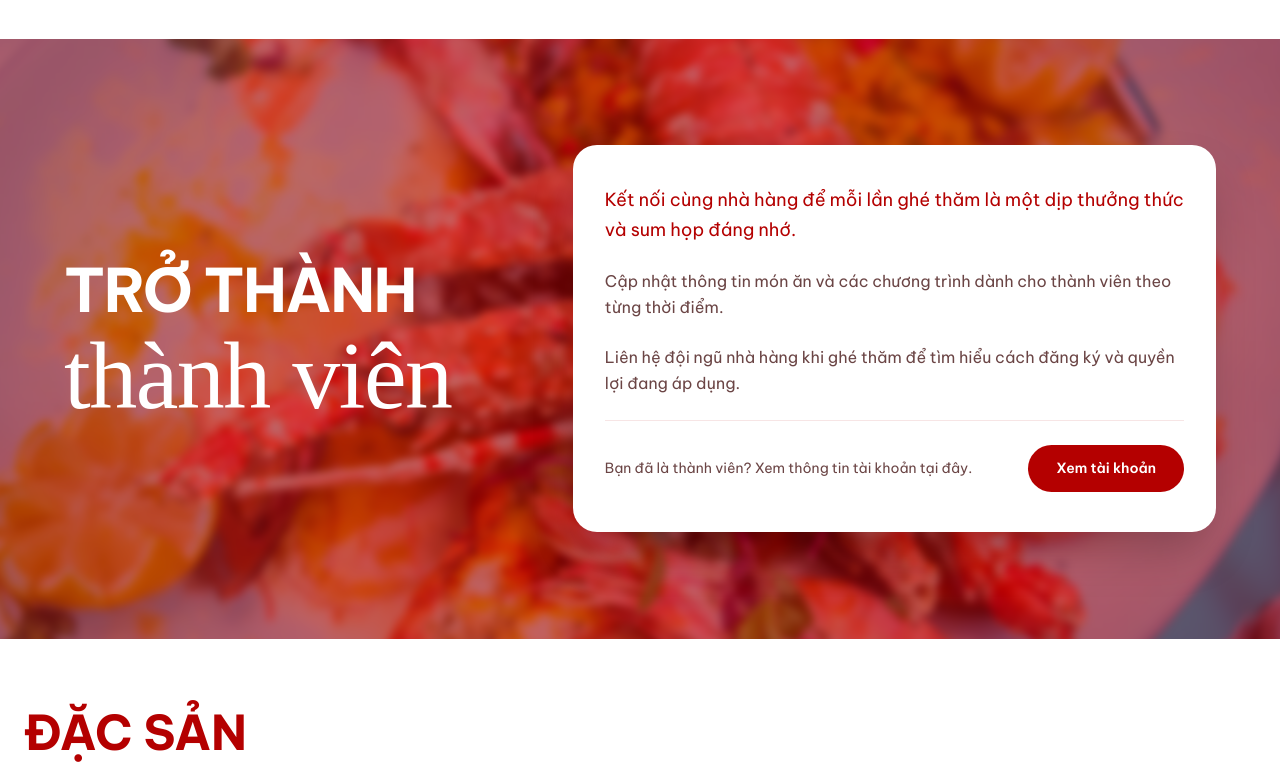
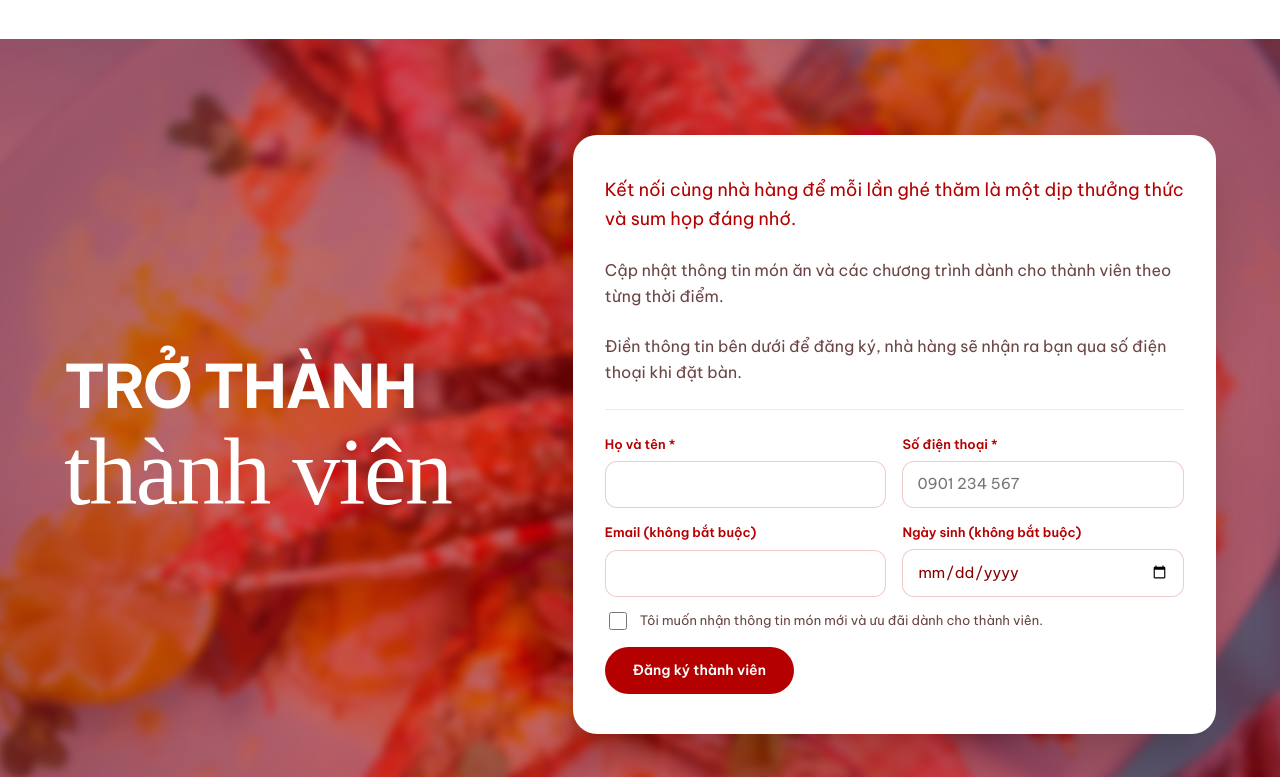
Before and after one commit to Vertex-Organization/restosphere_fe_web, a React (Vite) app: page / in a window 1280 px wide. Shown: the part 3340-4117 px from the top of the page. Built offline with nearby package versions, Linux system fonts and the light colour scheme; no server answers; a web font is replaced by a local one.

Commit message:
feat(home): replace the external member link with an on-site signup form

```diff
--- /dev/null
+++ b/src/api/customers/service.ts
@@ -0,0 +1,30 @@
+import { ApiError, apiRequest } from '../client'
+
+export interface MemberRegistration {
+  fullName: string
+  phone: string
+  email?: string
+  birthday?: string
+  marketingConsent: boolean
+}
+
+export interface Member extends MemberRegistration {
+  id: string
+  status: 'ACTIVE' | 'LOCKED'
+}
+
+export const customerService = {
+  async register(body: MemberRegistration): Promise<Member> {
+    try {
+      return await apiRequest<Member>('customers/register', {
+        method: 'POST',
+        body: JSON.stringify(body),
+      })
+    } catch (error) {
+      // 409 carries a customer-safe Vietnamese reason; 400 detail is Spring's English default.
+      if (error instanceof ApiError && error.detail && error.status === 409)
+        throw new ApiError(error.status, error.detail, error.detail, error.field)
+      throw error
+    }
+  },
+}
--- a/src/components/sites/sea-crown/HomePage.css
+++ b/src/components/sites/sea-crown/HomePage.css
@@ -337,28 +337,94 @@
   border: 0;
   border-top: 1px solid rgb(180 0 0 / 0.1);
 }
-.sb-membership-card > div {
+.sb-member-form {
+  display: grid;
+  grid-template-columns: repeat(2, minmax(0, 1fr));
+  gap: 14px 16px;
+}
+.sb-member-form label {
+  display: grid;
+  gap: 6px;
+  min-width: 0;
+  font-size: 13px;
+  font-weight: 600;
+  color: var(--color-plum);
+}
+.sb-member-form input:not([type='checkbox']) {
+  width: 100%;
+  min-height: 44px;
+  padding: 10px 14px;
+  border: 1px solid rgb(180 0 0 / 0.2);
+  border-radius: 12px;
+  background: #fff;
+  color: var(--color-dark);
+  font: inherit;
+  font-size: 15px;
+  font-weight: 400;
+}
+.sb-member-form input:focus-visible {
+  outline: 2px solid var(--color-plum);
+  outline-offset: 1px;
+}
+.sb-member-form input[aria-invalid='true'] {
+  border-color: #b91c1c;
+}
+.sb-member-form .sb-member-consent {
+  grid-column: 1 / -1;
   display: flex;
-  align-items: center;
-  gap: 16px;
+  align-items: flex-start;
+  gap: 10px;
+  font-weight: 400;
+  color: var(--color-muted);
+  line-height: 1.4;
 }
-.sb-membership-card > div p {
-  flex: 1;
-  font-size: 14px;
-  line-height: 1.375;
+.sb-member-consent input {
+  width: 18px;
+  height: 18px;
+  margin-top: 1px;
+  flex: none;
+  accent-color: var(--color-plum);
 }
-.sb-membership-card a {
-  flex-shrink: 0;
+.sb-member-error {
+  grid-column: 1 / -1;
+  margin: 0;
+  font-size: 13px;
+  font-weight: 600;
+  color: #b91c1c;
+}
+.sb-member-form button,
+.sb-member-done button {
+  grid-column: 1 / -1;
+  justify-self: start;
   padding: 12px 28px;
+  border: 0;
+  border-radius: 999px;
   background: var(--color-plum);
   color: var(--color-cream);
   font-size: 14px;
   font-weight: 600;
-  border-radius: 999px;
+  cursor: pointer;
   transition: background 0.2s;
 }
-.sb-membership-card a:hover {
+.sb-member-form button:hover,
+.sb-member-done button:hover {
   background: var(--color-dark);
+}
+.sb-member-form button:disabled {
+  opacity: 0.6;
+  cursor: wait;
+}
+.sb-member-done {
+  display: grid;
+  gap: 16px;
+}
+.sb-member-done p {
+  font-size: 18px;
+  color: var(--color-plum);
+}
+.sb-member-done span {
+  font-size: 14px;
+  line-height: 1.5;
 }
 .sb-sandwiches {
   position: relative;
@@ -882,11 +948,11 @@
     flex-direction: column;
     align-items: flex-start;
   }
-  .sb-membership-card > div {
-    flex-direction: column;
-    align-items: stretch;
+  .sb-member-form {
+    grid-template-columns: 1fr;
   }
-  .sb-membership-card a {
-    text-align: center;
+  .sb-member-form button,
+  .sb-member-done button {
+    justify-self: stretch;
   }
 }
--- a/src/components/sites/sea-crown/HomePage.tsx
+++ b/src/components/sites/sea-crown/HomePage.tsx
@@ -3,6 +3,7 @@ import { gsap } from 'gsap'
 import { ScrollTrigger } from 'gsap/ScrollTrigger'
 import { Draggable } from 'gsap/Draggable'
 import { InertiaPlugin } from 'gsap/InertiaPlugin'
+import { MemberSignup } from './MemberSignup'
 import { BubbleLink } from './Shared'
 import { asset, external, type Language } from './siteData'
 import content from './homeContent.json'
@@ -775,14 +776,11 @@ export default function HomePage({ language }: { language: Language }) {
             <span>{en ? 'member' : 'thành viên'}</span>
           </h2>
           <div className="sb-membership-card">
-            {data.member.slice(0, 3).map((text) => (
+            {data.member.map((text) => (
               <p key={text}>{text}</p>
             ))}
             <hr />
-            <div>
-              <p>{data.member[3]}</p>
-              <a href={external.member}>{data.memberButton}</a>
-            </div>
+            <MemberSignup language={language} />
           </div>
         </div>
       </section>
--- /dev/null
+++ b/src/components/sites/sea-crown/MemberSignup.tsx
@@ -0,0 +1,130 @@
+import { useState, type FormEvent } from 'react'
+import { ApiError } from '../../../api/client'
+import { customerService } from '../../../api/customers/service'
+import type { Language } from './siteData'
+
+const COPY = {
+  vi: {
+    name: 'Họ và tên',
+    phone: 'Số điện thoại',
+    email: 'Email (không bắt buộc)',
+    birthday: 'Ngày sinh (không bắt buộc)',
+    consent: 'Tôi muốn nhận thông tin món mới và ưu đãi dành cho thành viên.',
+    submit: 'Đăng ký thành viên',
+    sending: 'Đang gửi…',
+    done: (name: string) => `Cảm ơn ${name}! Bạn đã trở thành thành viên của nhà hàng.`,
+    mailed: (email: string) => `Thư chào mừng đã được gửi tới ${email}.`,
+    noEmail:
+      'Bạn chưa để lại email nên sẽ không nhận thư chào mừng. Nhà hàng sẽ nhận ra bạn qua số điện thoại khi đặt bàn.',
+    again: 'Đăng ký thêm người khác',
+    failed: 'Không thể đăng ký lúc này. Vui lòng thử lại.',
+  },
+  en: {
+    name: 'Full name',
+    phone: 'Phone number',
+    email: 'Email (optional)',
+    birthday: 'Birthday (optional)',
+    consent: 'I would like to hear about new dishes and member offers.',
+    submit: 'Become a member',
+    sending: 'Sending…',
+    done: (name: string) => `Thank you, ${name}! You are now a member of the restaurant.`,
+    mailed: (email: string) => `A welcome email is on its way to ${email}.`,
+    noEmail:
+      'You did not leave an email, so no welcome email will be sent. We will recognise you by your phone number when you book.',
+    again: 'Register someone else',
+    failed: 'We could not register you right now. Please try again.',
+  },
+} satisfies Record<Language, unknown>
+
+export function MemberSignup({ language }: { language: Language }) {
+  const t = COPY[language]
+  const [sending, setSending] = useState(false)
+  const [error, setError] = useState<{ text: string; field?: string }>()
+  const [member, setMember] = useState<{ name: string; email?: string }>()
+  const today = new Date().toISOString().slice(0, 10)
+
+  async function submit(e: FormEvent<HTMLFormElement>) {
+    e.preventDefault()
+    const form = new FormData(e.currentTarget)
+    const text = (key: string) => String(form.get(key) ?? '').trim()
+    setSending(true)
+    setError(undefined)
+    try {
+      const saved = await customerService.register({
+        fullName: text('fullName'),
+        phone: text('phone'),
+        email: text('email') || undefined,
+        birthday: text('birthday') || undefined,
+        marketingConsent: form.get('marketingConsent') === 'on',
+      })
+      setMember({ name: saved.fullName, email: saved.email || undefined })
+    } catch (err) {
+      setError({
+        text: err instanceof Error ? err.message : t.failed,
+        field: err instanceof ApiError ? err.field : undefined,
+      })
+    } finally {
+      setSending(false)
+    }
+  }
+
+  if (member)
+    return (
+      <div className="sb-member-done" role="status">
+        <p>{t.done(member.name)}</p>
+        <span>{member.email ? t.mailed(member.email) : t.noEmail}</span>
+        <button type="button" onClick={() => setMember(undefined)}>
+          {t.again}
+        </button>
+      </div>
+    )
+
+  const fieldError = (field: string) =>
+    error?.field === field && (
+      <span role="alert" className="sb-member-error">
+        {error.text}
+      </span>
+    )
+
+  return (
+    <form className="sb-member-form" onSubmit={submit}>
+      <label>
+        {t.name} *
+        <input name="fullName" required maxLength={150} autoComplete="name" />
+      </label>
+      <label>
+        {t.phone} *
+        <input
+          name="phone"
+          type="tel"
+          required
+          autoComplete="tel"
+          placeholder="0901 234 567"
+          maxLength={20}
+          aria-invalid={error?.field === 'phone'}
+        />
+        {fieldError('phone')}
+      </label>
+      <label>
+        {t.email}
+        <input name="email" type="email" maxLength={254} autoComplete="email" />
+      </label>
+      <label>
+        {t.birthday}
+        <input name="birthday" type="date" max={today} autoComplete="bday" />
+      </label>
+      <label className="sb-member-consent">
+        <input name="marketingConsent" type="checkbox" />
+        {t.consent}
+      </label>
+      {error && !error.field && (
+        <p role="alert" className="sb-member-error">
+          {error.text}
+        </p>
+      )}
+      <button type="submit" disabled={sending}>
+        {sending ? t.sending : t.submit}
+      </button>
+    </form>
+  )
+}
--- a/src/components/sites/sea-crown/homeContent.json
+++ b/src/components/sites/sea-crown/homeContent.json
@@ -20,10 +20,8 @@
     "member": [
       "Kết nối cùng nhà hàng để mỗi lần ghé thăm là một dịp thưởng thức và sum họp đáng nhớ.",
       "Cập nhật thông tin món ăn và các chương trình dành cho thành viên theo từng thời điểm.",
-      "Liên hệ đội ngũ nhà hàng khi ghé thăm để tìm hiểu cách đăng ký và quyền lợi đang áp dụng.",
-      "Bạn đã là thành viên? Xem thông tin tài khoản tại đây."
+      "Điền thông tin bên dưới để đăng ký, nhà hàng sẽ nhận ra bạn qua số điện thoại khi đặt bàn."
     ],
-    "memberButton": "Xem tài khoản",
     "sandwichTitle": "Đặc sản",
     "sandwiches": [
       {
@@ -97,10 +95,8 @@
     "member": [
       "Stay connected with the restaurant and make every visit an occasion to enjoy and share.",
       "Find out about dishes and member programmes available at the time of your visit.",
-      "Speak with our restaurant team to learn how to join and which benefits currently apply.",
-      "Already a member? View your account details here."
+      "Fill in the form below to join; we will recognise you by your phone number when you book."
     ],
-    "memberButton": "View account",
     "sandwichTitle": "Signature",
     "sandwiches": [
       {
--- a/src/components/sites/sea-crown/siteData.ts
+++ b/src/components/sites/sea-crown/siteData.ts
@@ -6,5 +6,4 @@ export const external = {
   instagram: 'https://instagram.com/thesandwichbarams',
   tiktok: 'https://www.tiktok.com/@thesandwichbaramsterdam',
   order: 'https://catering.thesandwichbar.nl',
-  member: 'https://the-sandwich-bar.app.piggy.eu/',
 }
```
